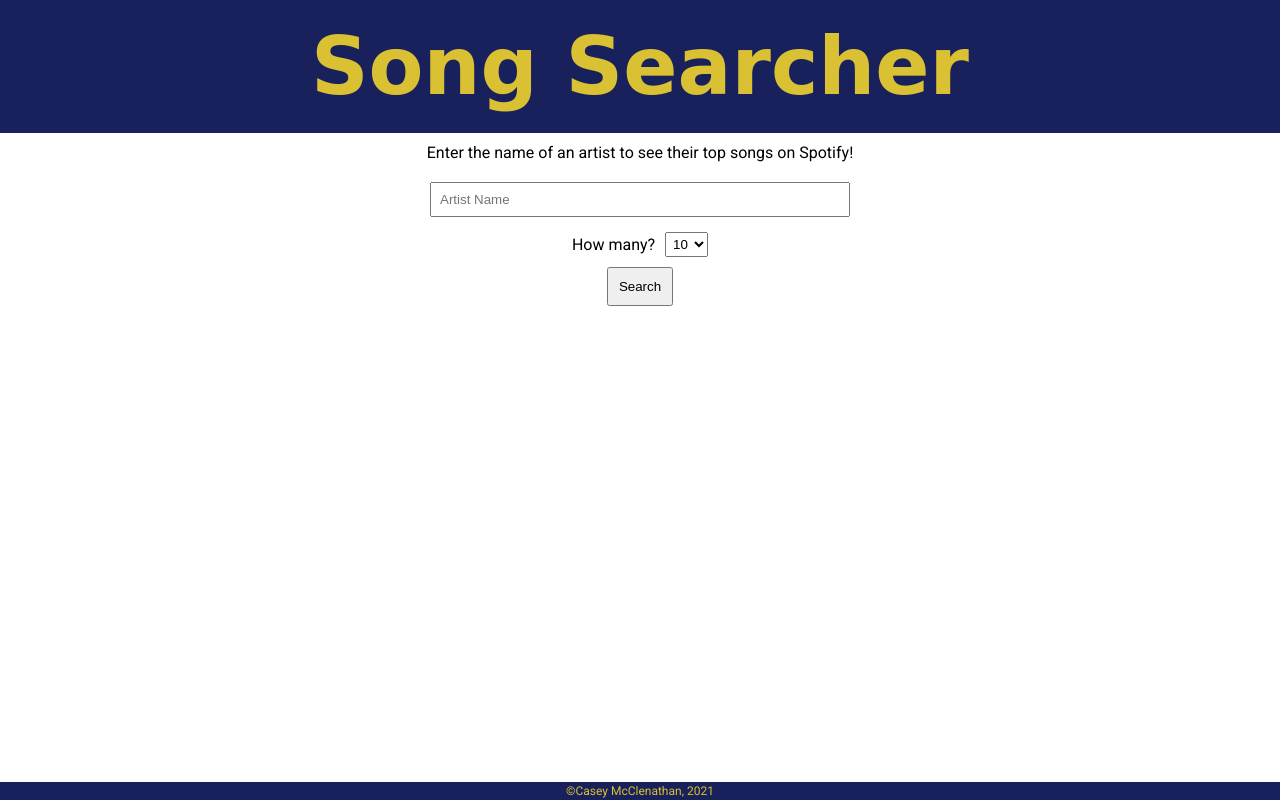
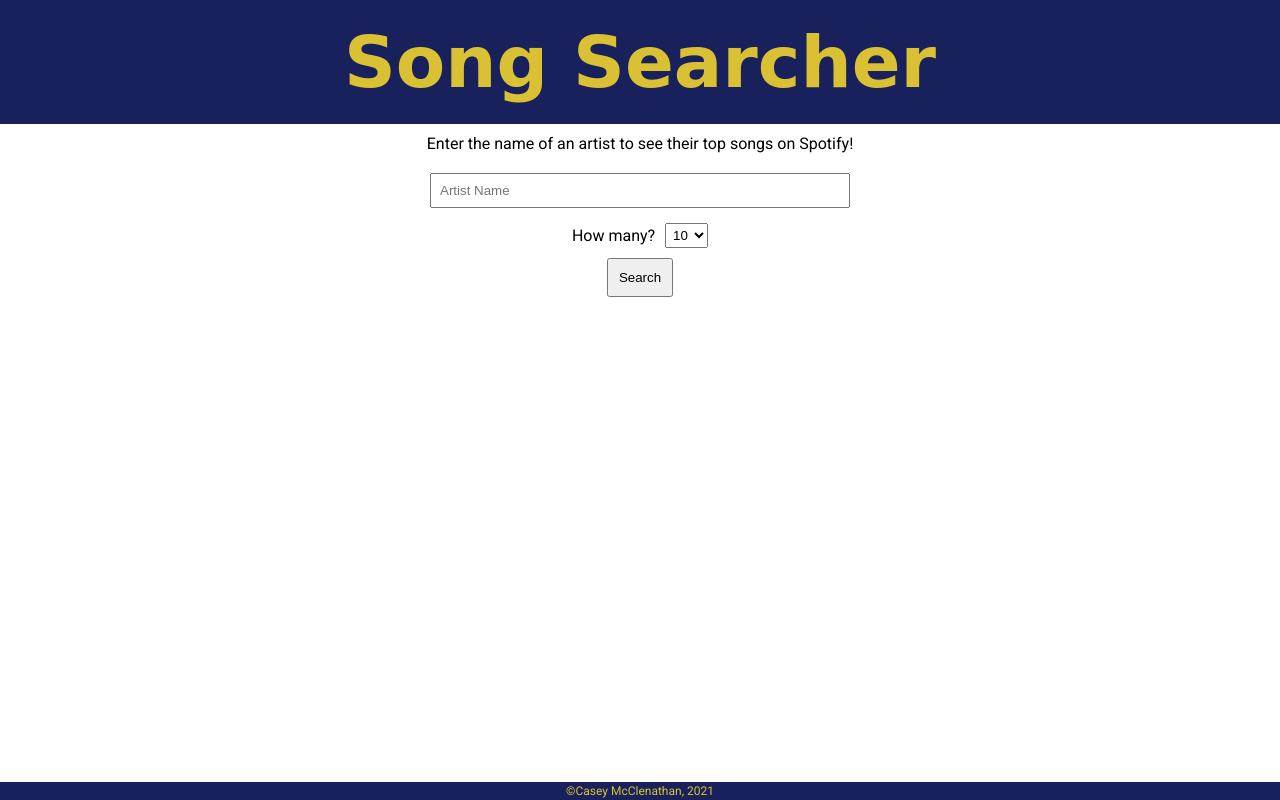
Before and after one commit to mx32000/song-searcher, a website: page index.html in a window 1280 px wide. Drawn offline with nearby package versions, Linux system fonts and the light colour scheme; a web font is replaced by a local one.

Commit message:
header font-size changes

```diff
--- a/style.css
+++ b/style.css
@@ -150,21 +150,24 @@ footer {
   padding: 2px;
 }
 
+@media only screen and  (min-width: 385px) and (max-width: 767px) {
+  header h1 {
+    font-size: 40px;
+  }
+}
+
 @media only screen and (min-width: 768px) {
   main .track-list {
     grid-template-columns: 1fr 1fr;
   }
-  header {
-    font-size: 36px;
+  header h1 {
+    font-size: 72px;
   }
 }
 
 @media only screen and (min-width: 1024px) {
   main .track-list {
     grid-template-columns: 1fr 1fr 1fr;
-  }
-  header {
-    font-size: 40px;
   }
   footer {
     font-size: 12px;
```
